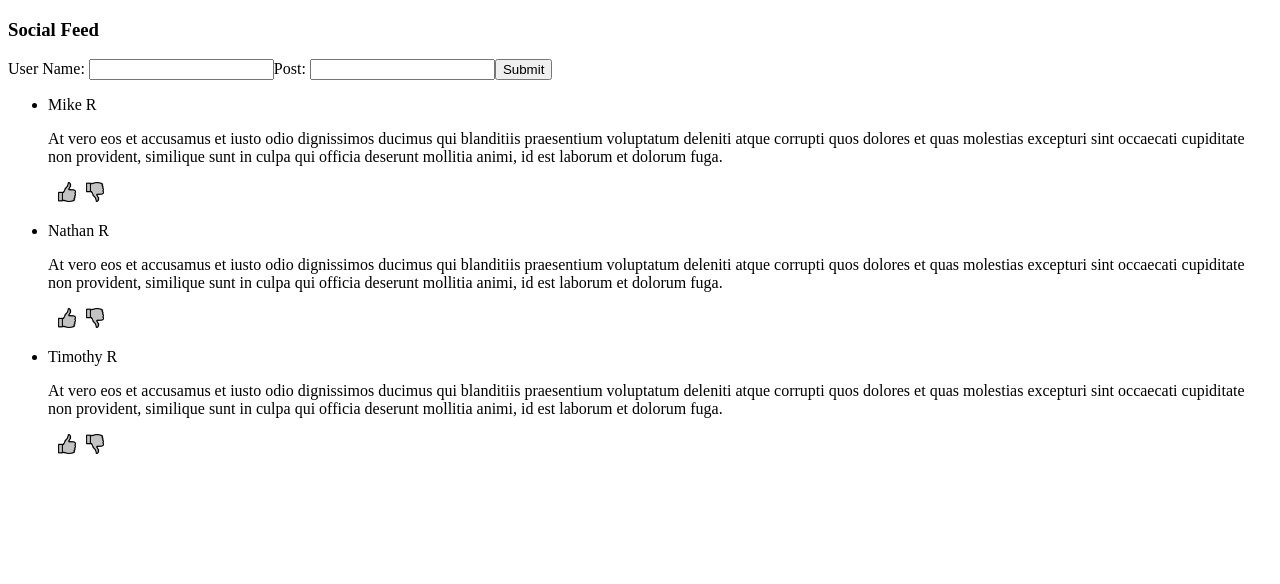
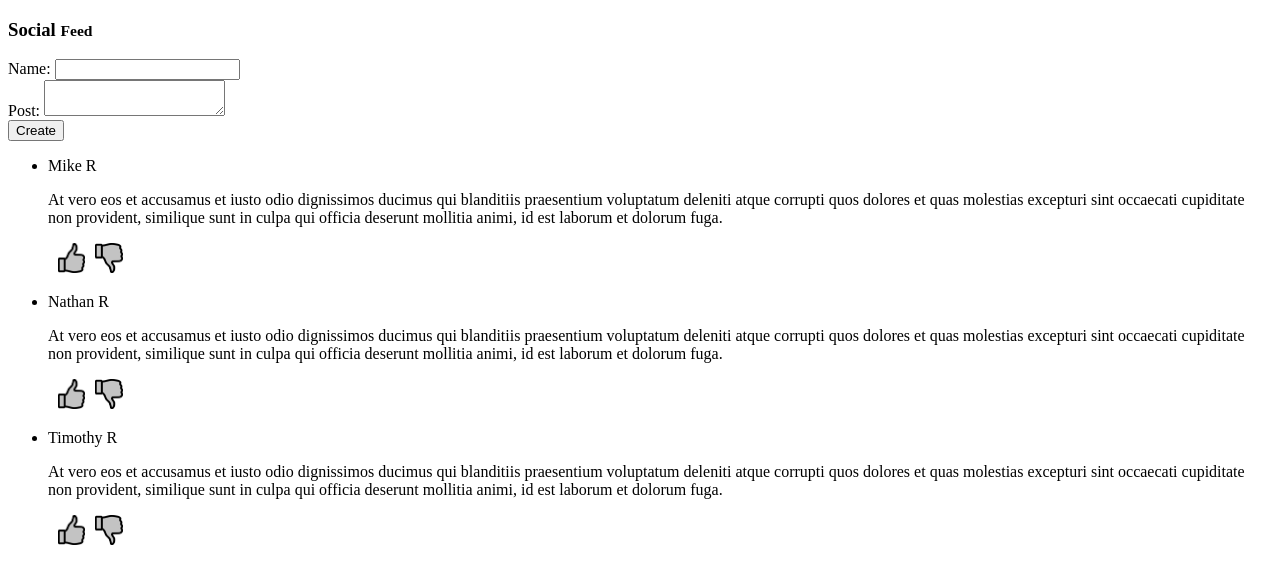
Before and after one commit to rupert-ma/socialfeed, a React (Create React App) app in the folder social-feed/: page / in a window 1280 px wide. Shown: the top 584 px of the page. Built offline with nearby package versions, Linux system fonts and the light colour scheme; the HTML template or start-up script is replaced by a standard one.

Commit message:
added styling to include resizing images

```diff
--- a/social-feed/src/App.css
+++ b/social-feed/src/App.css
@@ -18,10 +18,9 @@ h3 {
 
 .main-container {
     display: flex;
-    justify-content: center;
+    /* justify-content: center; */
     flex-direction: column;
     width: 60%;
-
 }
 
 .nav-container {
@@ -32,11 +31,12 @@ h3 {
     background-color: #ffffff;
     box-shadow: 0px 5px 5px #aaaaaa;
     height: 131px;
+    padding-left: 20px;
 }
 
 .form-container {
     display: flex;
-    margin: 4%;
+    flex-wrap: nowrap;
     background-color: white;
     border-radius: 25px;
     border: 1px solid #707070;
@@ -57,7 +57,6 @@ h3 {
 
 .post-container {
     display: flex;
-    justify-content: center;
     border-bottom: 1px solid #707070;
     padding: 5px;
     margin-bottom: 5px;
@@ -69,3 +68,62 @@ h3 {
 .userName {
     font-weight: bold;
 }
+
+.form-styling {
+    margin: 5px;
+    display: flex;
+    flex-wrap: wrap;
+    /* flex-direction: column; */
+    /* justify-content: flex-start; */
+    font-size: 25px;
+    font-family: "Segoe UI";
+    text-align: top;
+}
+
+.nameInputTextBox[type="text"] {
+    /* width: 100%; */
+    height: 30px;
+    border-radius: 25px;
+    border: 1px solid #707070;
+    font-size: 25px;
+    padding: 12px 20px;
+    /* margin: 8px 0; */
+}
+
+.postInputTextBox[type="text"] {
+    height: 100px;
+    /* width: 70%px; */
+    border-radius: 25px;
+    border: 1px solid #707070;
+    /* margin-left: 17px;
+    margin-top: 20px; */
+    font-size: 25px;
+    padding: 12px 20px;
+    margin: 8px 0;
+}
+label {
+    /* margin-right: 10px; */
+    vertical-align: top;
+}
+.post-label {
+    margin-right: 17px;
+}
+
+button {
+    border-radius: 25px;
+    border: 1px solid #707070;
+    color: white;
+    background-color: #1867ab;
+    width: 148px;
+    height: 37px;
+    font-size: 25px;
+    font-family: "Segoe UI";
+    align-self: flex-end;
+    margin: 5px;
+}
+
+.mutedTextColor {
+    color:#707070;
+    font-size: 30;
+
+}
--- a/social-feed/src/Components/LikeDislike/DisLikePost.jsx
+++ b/social-feed/src/Components/LikeDislike/DisLikePost.jsx
@@ -29,7 +29,7 @@ const DisLikePost = ({ dislikedPostProperty, likedPostProperty }) => {
 
     return (
         <img
-            style={{ height: "20px", paddingLeft: "10px" }}
+            style={{ height: "30px", paddingLeft: "10px" }}
             src={disLikedImage}
             alt="DisLikePost"
             onClick={(event) => disLikedClick(event, userDisLike)}
--- a/social-feed/src/Components/LikeDislike/LikePost.jsx
+++ b/social-feed/src/Components/LikeDislike/LikePost.jsx
@@ -31,7 +31,7 @@ const LikePost = ({ likedPostProperty, dislikedPostProperty }) => {
 
     return (
             <img
-                style={{ height: "20px", paddingLeft: "10px" }}
+                style={{ height: "30px", paddingLeft: "10px" }}
                 src={likedImage}
                 alt="LikePost"
                 onClick={(event) => likedClick(event, userLike)}
--- a/social-feed/src/Components/NavBar/NavBar.jsx
+++ b/social-feed/src/Components/NavBar/NavBar.jsx
@@ -3,7 +3,7 @@ import React, { useState } from 'react';
 const NavBar = (props) => {
     return (
         <nav className='nav-container'>
-            <h3>Social Feed</h3>
+            <h3>Social <small className='mutedTextColor'>Feed</small></h3>
         </nav>
      );
 }
--- a/social-feed/src/Components/NewPostForm/NewPostForm.jsx
+++ b/social-feed/src/Components/NewPostForm/NewPostForm.jsx
@@ -1,33 +1,47 @@
-import React, { useState } from 'react';
+import React, { useState } from "react";
 
-const NewPostForm = ({addNewEntryProperty}) => {
-    const [userName, setUserName] = useState('');
-    const [post, setPost] = useState('');
-    const [isLiked, setIsLiked] = useState('');
-    const [isDisLiked, setDisLiked] = useState('');
+const NewPostForm = ({ addNewEntryProperty }) => {
+    const [userName, setUserName] = useState("");
+    const [post, setPost] = useState("");
+    const [isLiked, setIsLiked] = useState("");
+    const [isDisLiked, setDisLiked] = useState("");
 
-    function handleSubmit(formEvent){
+    function handleSubmit(formEvent) {
         formEvent.preventDefault();
         let newPostEntry = {
             userName: userName,
             post: post,
-            isLiked:false,
-            isDisliked:false
+            isLiked: false,
+            isDisliked: false,
         };
         addNewEntryProperty(newPostEntry);
-        setUserName('');
-        setPost('')
+        setUserName("");
+        setPost("");
     }
 
     return (
-        <form onSubmit={handleSubmit}>
-            <label>User Name: </label>
-            <input type='text' value={userName} onChange={(event)=>setUserName(event.target.value)}></input>
-            <label>Post: </label>
-            <input type='text' value={post} onChange={(event)=>setPost(event.target.value)}></input>
-            <button type='submit'>Submit</button>
+        <form onSubmit={handleSubmit} className="form-styling">
+            <div>
+                <label>Name: </label>
+                <input
+                    className="nameInputTextBox"
+                    type="text"
+                    value={userName}
+                    onChange={(event) => setUserName(event.target.value)}
+                ></input>
+            </div>
+            <div>
+                <label className="post-label">Post: </label>
+                <textarea
+                    className="postInputTextBox"
+                    type="text"
+                    value={post}
+                    onChange={(event) => setPost(event.target.value)}
+                ></textarea>
+            </div>
+            <button type="submit">Create</button>
         </form>
-     );
-}
+    );
+};
 
 export default NewPostForm;
```
